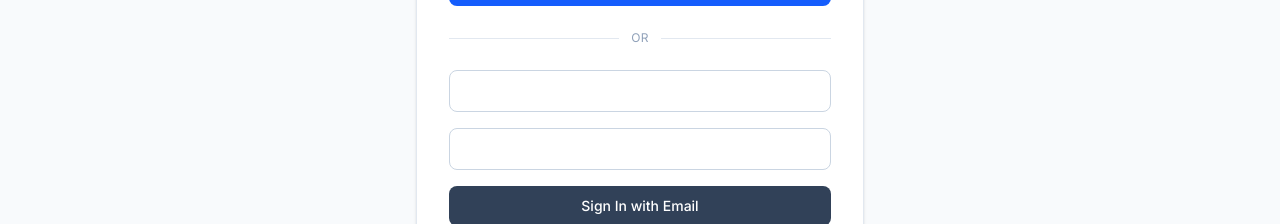
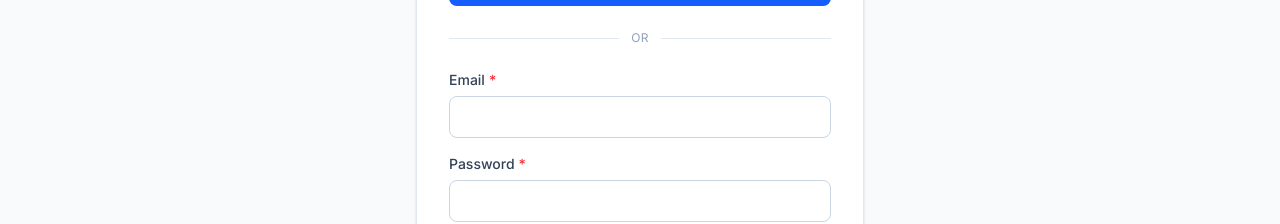
Before and after one commit to yogesh3434/evonix-frontend, a React (Vite) app: page /login in a window 1280 px wide. Shown: the part 276-500 px from the top of the page. Built offline with nearby package versions, Linux system fonts and the light colour scheme; no server answers.

Commit message:
Update Input.tsx

```diff
--- a/src/components/common/Input.tsx
+++ b/src/components/common/Input.tsx
@@ -1,5 +1,6 @@
 import {
     forwardRef,
+    useId,
     type InputHTMLAttributes,
 } from 'react';
 
@@ -23,7 +24,11 @@
         },
         ref
     ) => {
-        const inputId = id ?? name;
+        const generatedId = useId();
+        // Falls back to a generated id so the label always renders, even if
+        // a caller forgets to pass an id/name (previously the label was
+        // silently dropped and the field showed as a blank box)
+        const inputId = id ?? name ?? generatedId;
         const errorId = error && inputId ? `${inputId}-error` : undefined;
         const helperId =
             helperText && inputId ? `${inputId}-helper` : undefined;
```
